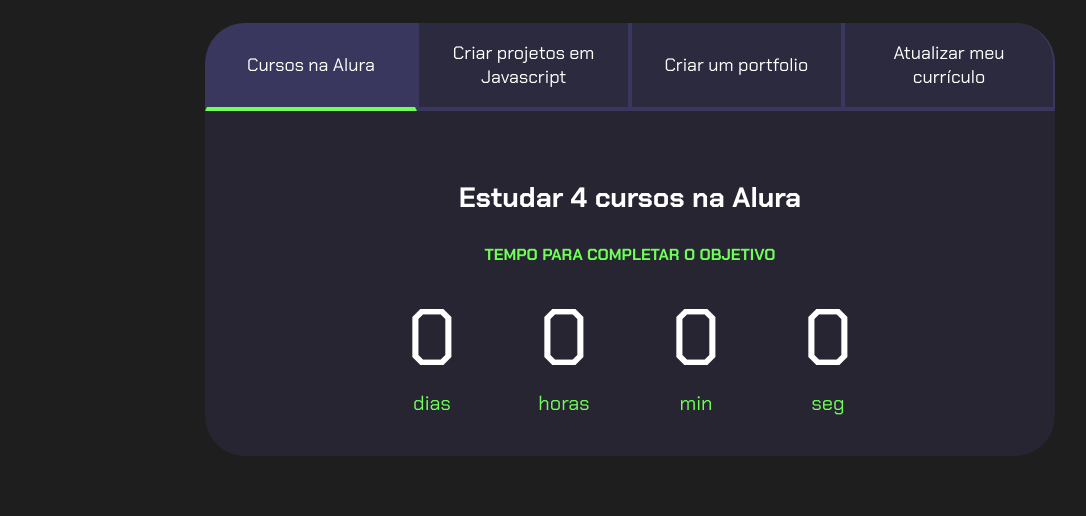
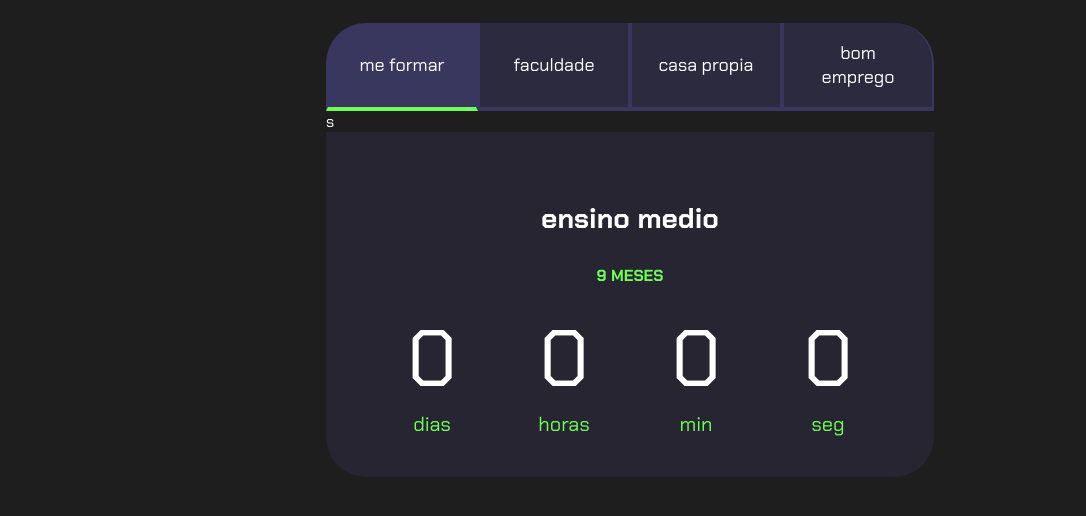
Before and after one commit to leticia-santetti/javascript-projetos-de-vida, a plain HTML site: page index.html in a window 1280 px wide. Shown: the part 80-596 px from the top of the page, without its empty margins (10-1096 px from the left). Drawn offline with Linux system fonts and the light colour scheme.

Commit message:
atualizaçoes08/03/2024

```diff
--- a/index.html
+++ b/index.html
@@ -13,15 +13,15 @@
         <h2 class="titulo-principal">Meus Objetivos do ano<span>_</span></h2>
         <div class="conteudo">
             <div class="botoes">
-                <button class="botao ativo">Cursos na Alura</button>
-                <button class="botao">Criar projetos em Javascript</button>
-                <button class="botao">Criar um portfolio</button>
-                <button class="botao">Atualizar meu currículo</button>
-            </div>
+                <button class="botao ativo">me formar</button>
+                <button class="botao">faculdade</button>
+                <button class="botao">casa propia</button>
+                <button class="botao">bom emprego</button>
+            </div>s
             <div class="abas-textos">
                 <div class="aba-conteudo ativo">
-                    <h3 class="aba-conteudo-titulo-principal">Estudar 4 cursos na Alura</h3>
-                    <h4 class="aba-conteudo-titulo-secundario">Tempo para completar o objetivo</h4>
+                    <h3 class="aba-conteudo-titulo-principal">ensino medio</h3>
+                    <h4 class="aba-conteudo-titulo-secundario">9 meses</h4>
                     <div class="contador">
                         <div class="contador-digito">
                             <p class="contador-digito-numero" id="dias0">7</p>
@@ -42,8 +42,8 @@
                     </div>
                 </div>
                 <div class="aba-conteudo">
-                    <h3 class="aba-conteudo-titulo-principal">Criar 5 projetos em Javascript</h3>
-                    <h4 class="aba-conteudo-titulo-secundario">Tempo para completar o objetivo</h4>
+                    <h3 class="aba-conteudo-titulo-principal">faculdade de pedagogia</h3>
+                    <h4 class="aba-conteudo-titulo-secundario">de 2 a 3 anos</h4>
                     <div class="contador">
                         <div class="contador-digito">
                             <p class="contador-digito-numero" id="dias1">7</p>
@@ -64,8 +64,8 @@
                     </div>
                 </div>
                 <div class="aba-conteudo">
-                    <h3 class="aba-conteudo-titulo-principal">Criar um portfolio com os meus 3 melhores projetos</h3>
-                    <h4 class="aba-conteudo-titulo-secundario">Tempo para completar o objetivo</h4>
+                    <h3 class="aba-conteudo-titulo-principal"> construir uma casa propria</h3>
+                    <h4 class="aba-conteudo-titulo-secundario">4 anos no maximo</h4>
                     <div class="contador">
                         <div class="contador-digito">
                             <p class="contador-digito-numero" id="dias2">7</p>
@@ -86,8 +86,8 @@
                     </div>
                 </div>
                 <div class="aba-conteudo">
-                    <h3 class="aba-conteudo-titulo-principal">Atualizar meu curriculo com os certificados da Alura</h3>
-                    <h4 class="aba-conteudo-titulo-secundario">Tempo para completar o objetivo</h4>
+                    <h3 class="aba-conteudo-titulo-principal">estabilidade</h3>
+                    <h4 class="aba-conteudo-titulo-secundario">profissao</h4>
                     <div class="contador">
                         <div class="contador-digito">
                             <p class="contador-digito-numero" id="dias3">7</p>
--- a/style.css
+++ b/style.css
@@ -54,7 +54,7 @@ body {
 }
 
 .botao:first-child {
-    border-radius: 40px 40px 0 0;
+    border-radius: 15px 40px 0 0;
 }
 
 .botoes {
```
